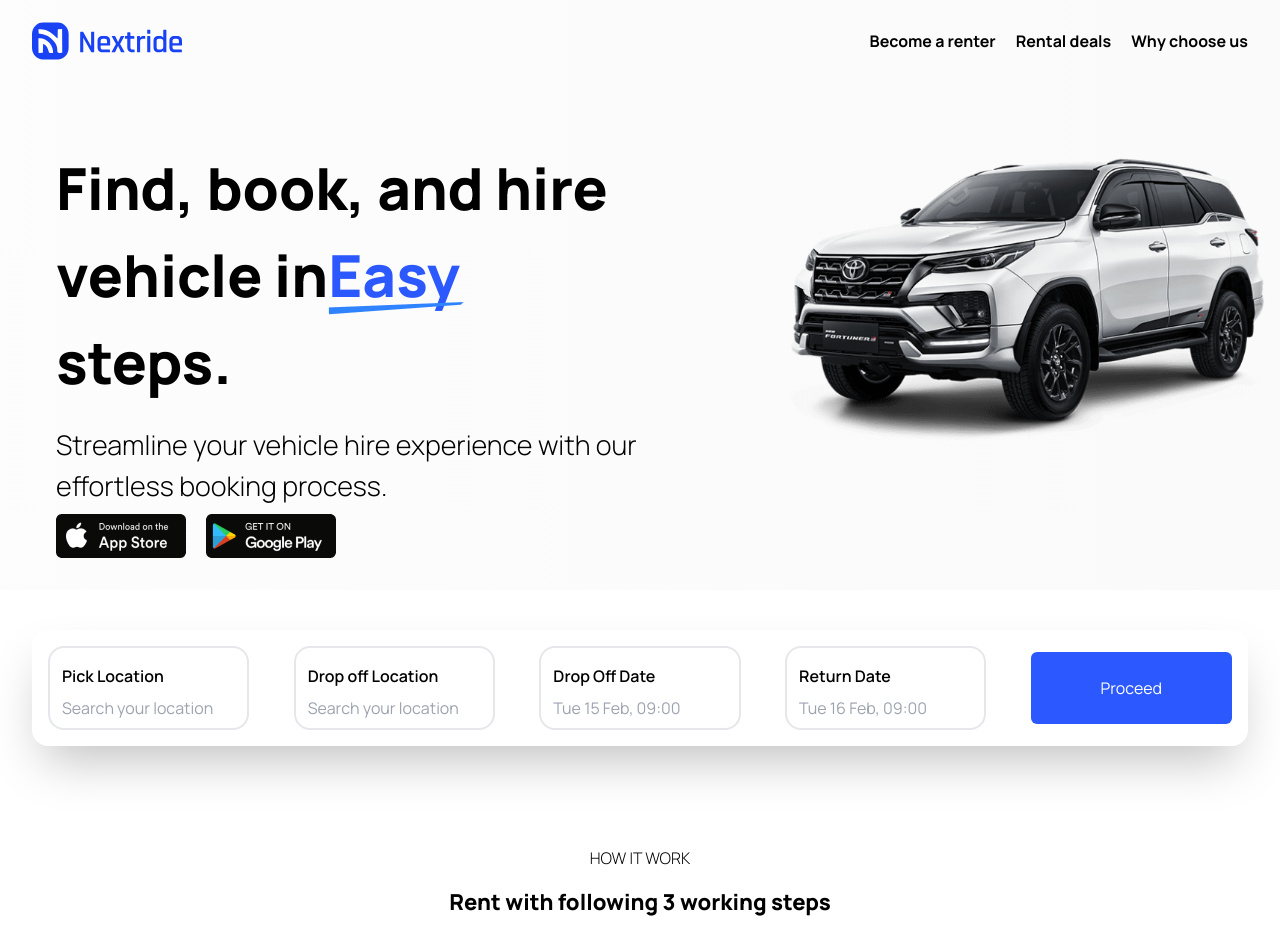
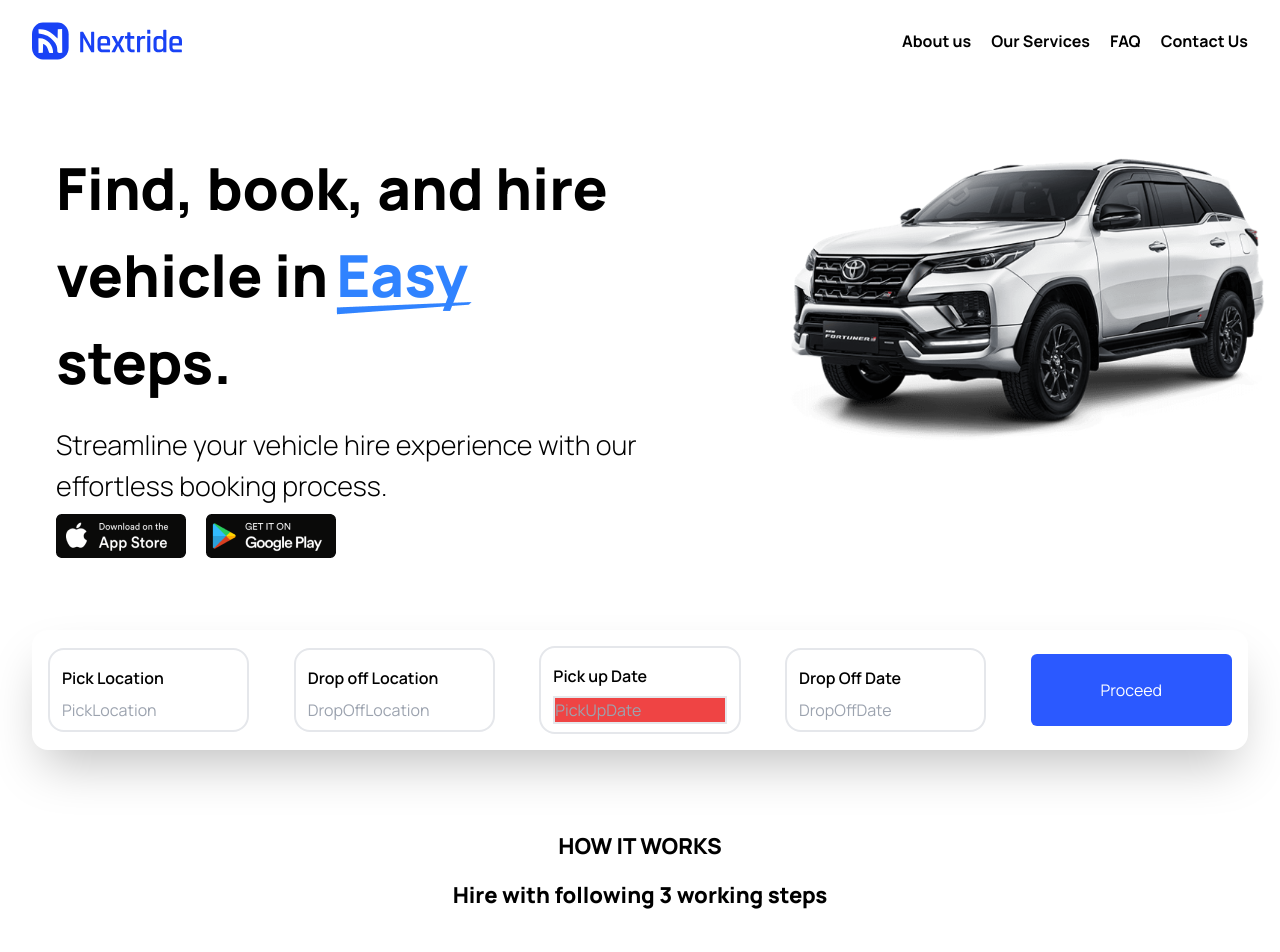
Before and after one commit to muhaj-dev/NextRide, a Next.js app: page / in a window 1280 px wide. Shown: the top 952 px of the page. Built offline with nearby package versions, Linux system fonts and the light colour scheme.

Commit message:
google sheet implemrntation

```diff
--- a/app/layout.tsx
+++ b/app/layout.tsx
@@ -19,7 +19,7 @@ export default function RootLayout({
   return (
     <html lang="en">
        <link href="https://cdnjs.cloudflare.com/ajax/libs/font-awesome/5.15.0/css/all.min.css" rel="stylesheet"/>
-       <link rel="manifest" href="%PUBLIC_URL%/manifest.json" />
+       {/* <link rel="manifest" href="%PUBLIC_URL%/manifest.json" /> */}
       <body className='relative'>
         <NavBar />
         {children}
--- a/app/page.tsx
+++ b/app/page.tsx
@@ -22,10 +22,10 @@ export default function Home() {
   ];
   return (
     <>
-     {/* <Head children={undefined}>
+     <Head >
        <link href="https://cdnjs.cloudflare.com/ajax/libs/font-awesome/5.15.0/css/all.min.css" rel="stylesheet"/>
        <link rel="manifest" href="%PUBLIC_URL%/manifest.json" />
-     </Head> */}
+     </Head>
      <main className='overflow-hidden'>
            <Hero />
            {/* <div className="flex-center max-width"> */}
@@ -34,14 +34,14 @@ export default function Home() {
            {/* <Brands /> */}
            <div className="mx-auto ">
             <div className='flex justify-center items-center flex-col gap-4 my-20'>
-              <p className='text-[16px] text-black font-light mt-5'>HOW IT WORK</p>
-              <h1 className='block md:hidden 2xl:text-[29px] sm:text-[22px] text-[20px] font-extrabold text-center'>HOW IT WORK</h1>
-              <h1 className='hidden md:block 2xl:text-[29px] sm:text-[22px] text-[20px] font-extrabold text-center mb-10'>Rent with following 3 working steps</h1>
+              {/* <p className='text-[16px] text-black font-light mt-5'>HOW IT WORK</p> */}
+              <h1 className='block  2xl:text-[29px] sm:text-[22px] text-[20px] font-extrabold text-center'>HOW IT WORKS</h1>
+              <h1 className='block 2xl:text-[29px] sm:text-[22px] text-[20px] font-extrabold text-center mb-10'>Hire with following 3 working steps</h1>
 
               <div className="max-width flex flex-wrap flex-row justify-center items-center gap-10 mt-5">
-                 <CardHow backgroundColor="#FFFF"  icon="/location.png" title='Choose location' description='Choose your location and find your best car.' />
-                 <CardHow backgroundColor='radial-gradient(115.89% 115.89% at 49.61% 115.89%, #3083FF 0%, #87B5FB 100%)' icon="/calendar-tick.png" title='Pick-up date' description='Select your pick up date and time to book your car.'/>
-                 <CardHow backgroundColor="#FFFF" icon="/car.png" title='Book your car' description='Book your car and we will deliver it directly to you.'/>
+                 <CardHow backgroundColor="#FFFF"  icon="/location.png" title='Choose location' description='Choose your location and find your best vehicle.' />
+                 <CardHow backgroundColor='radial-gradient(115.89% 115.89% at 49.61% 115.89%, #3083FF 0%, #87B5FB 100%)' icon="/calendar-tick.png" title='Pick-up date' description='Select your pick up date and time to book your vehicle.'/>
+                 <CardHow backgroundColor="#FFFF" icon="/car.png" title='Book your vehicle' description='Book your vehicle and we will deliver it directly to you.'/>
               </div>
 
             </div>
--- a/components/Card.tsx
+++ b/components/Card.tsx
@@ -5,12 +5,13 @@ import DatePicker from 'react-datepicker';
 import { useRouter } from 'next/navigation'
 import 'react-datepicker/dist/react-datepicker.css';
 import { CustomButton } from '../components';
+import axios from 'axios';
 
 interface FormData {
   PickLocation: string;
-  DropLocation: string;
-  dropOffDate: Date | null;
-  returnDate: Date | null;
+  DropOffLocation: string;
+  DropOffDate: Date | null;
+  PickUpDate: Date | null;
 }
 
 const Card: React.FC = () => {
@@ -18,9 +19,9 @@ const Card: React.FC = () => {
   // State to manage form data
   const [formData, setFormData] = useState<FormData>({
     PickLocation: '',
-    DropLocation: '',
-    dropOffDate: null,
-    returnDate: null,
+    DropOffLocation: '',
+    DropOffDate: null,
+    PickUpDate: null,
   });
 
   // Function to handle input changes
@@ -34,25 +35,40 @@ const Card: React.FC = () => {
   // Function to handle form submission (simulating a POST request)
   const handleSubmit = (e: FormEvent<HTMLFormElement>): void => {
     e.preventDefault();
-    console.log(formData);
-    router.push('/infotransfer')
+    const formattedFormData = {
+      ...formData,
+      DropOffDate: formData.DropOffDate?.toLocaleString('en-US'),
+      PickUpDate: formData.PickUpDate?.toLocaleString('en-US'),
+    };
+
+    // Log the formatted data to the console
+    console.log(formattedFormData);
+
+    // Post data to the endpoint
+    axios.post('https://sheet.best/api/sheets/0a9f452e-3857-4025-95f6-611386ff541c', formattedFormData)
+      .then(response => {
+        console.log("Success:", response);
+      })
+      .catch(error => {
+        console.error("Error:", error);
+      });
 
     // Simulate a POST request to an endpoint
-    // fetch('your-api-endpoint', {
-    //   method: 'POST',
-    //   headers: {
-    //     'Content-Type': 'application/json',
-    //   },
-    //   body: JSON.stringify(formData),
-    // })
-    //   .then((response) => response.json())
-    //   .then((data) => {
-    //     // Handle the response data as needed
-    //     console.log('Response:', data);
-    //   })
-    //   .catch((error) => {
-    //     console.error('Error:', error);
-    //   });
+//     fetch('https://script.google.com/macros/s/AKfycbypl8_dnWNp_RYlPLBFjsMWiVig6oCLU8fU3cW6cqXyNvgVE8mI2EeQ7yvxHQE4ei7w/exec', {
+//       method: 'POST',
+//       // headers: {
+//       //   'Content-Type': 'application/json',
+//       // },
+//       body: JSON.stringify(formData),
+//     // })
+//     headers: {
+//       'Content-Type': 'text/plain;charset=utf-8',
+//   }
+// }).then(response => {
+//   console.log("success:", response);
+// }).catch(err => {
+//   console.log("Error:" + err);
+// });
   };
 
   return (
@@ -64,7 +80,7 @@ const Card: React.FC = () => {
             type="text"
             value={formData.PickLocation}
             onChange={(e) => handleInputChange('PickLocation', e.target.value)}
-            placeholder="Search your location"
+            placeholder="PickLocation"
             className=" mt-2 w-full focus:outline-none"
             required
           />
@@ -73,38 +89,38 @@ const Card: React.FC = () => {
           <h2 className="text-md font-semibold mt-2">Drop off Location</h2>
           <input
             type="text"
-            value={formData.DropLocation}
-            onChange={(e) => handleInputChange('DropLocation', e.target.value)}
-            placeholder="Search your location"
+            value={formData.DropOffLocation}
+            onChange={(e) => handleInputChange('DropOffLocation', e.target.value)}
+            placeholder="DropOffLocation"
             className=" mt-2 w-full focus:outline-none"
             required
           />
         </div>
 
         <div className="px-3 py-2 w-full sm:w-[45%] lg:w-[17%] border-2 rounded-2xl">
-          <h2 className="text-md font-semibold mt-2">Drop Off Date</h2>
+          <h2 className="text-md font-semibold mt-2">Pick up Date</h2>
           <DatePicker
-            selected={formData.dropOffDate}
-            onChange={(date: Date | null) => handleInputChange('dropOffDate', date)}
+            selected={formData.PickUpDate}
+            onChange={(date: Date | null) => handleInputChange('PickUpDate', date)}
             showTimeSelect
             timeFormat="HH:mm"
             timeIntervals={15}
             dateFormat="Pp"
-            placeholderText="Tue 15 Feb, 09:00"
-            className=" mt-2 w-full focus:outline-none"
+            placeholderText="PickUpDate"
+            className=" mt-2 w-full bg-red-500  border-2 focus:outline-none"
             required
           />
         </div>
         <div className="px-3 py-2 w-full sm:w-[45%] lg:w-[17%] border-2 rounded-2xl">
-          <h2 className="text-md font-semibold mt-2">Return Date</h2>
+          <h2 className="text-md font-semibold mt-2">Drop Off Date</h2>
           <DatePicker
-            selected={formData.returnDate}
-            onChange={(date: Date | null) => handleInputChange('returnDate', date)}
+            selected={formData.DropOffDate}
+            onChange={(date: Date | null) => handleInputChange('DropOffDate', date)}
             showTimeSelect
             timeFormat="HH:mm"
             timeIntervals={15}
             dateFormat="Pp"
-            placeholderText="Tue 16 Feb, 09:00"
+            placeholderText="DropOffDate"
             className=" mt-2 w-full focus:outline-none"
             required
           />
--- a/components/Hero.tsx
+++ b/components/Hero.tsx
@@ -8,12 +8,12 @@ const Hero = () => {
 
 
   return (
-    <div className="hero bg-ash">
+    <div className="hero">
       <div className=" pt-36 padding-x max-w-[700px]">
-        <h1 className="hero__title">
+        <div className="hero__title">
            Find, book, and hire vehicle in
-           <span className="text-primary-blue inline-block flex-col justify-center items-center">
-             <p>Easy</p>
+           <span className="text-[#3083FF] w-[100px] sm:w-[150px] pl-2 inline-block flex-col justify-center items-center">
+              <p> Easy </p>
              <Image
                src="/Rectangle 16.png"
                alt="logo"
@@ -22,7 +22,7 @@ const Hero = () => {
                className="object-contain -mt-4"
               />
            </span> steps.
-        </h1>
+        </div>
 
         <p className="hero__subtitle">
            Streamline your vehicle hire experience with our effortless booking process.
--- a/components/Navbar.tsx
+++ b/components/Navbar.tsx
@@ -11,7 +11,7 @@ const Navbar = () => {
   };
 
   return (
-    <header className="w-full absolute z-10">
+    <header className="w-full  z-10 fixed bg-white">
       <nav className="max-width flex justify-between items-center  py-4 bg-transparent">
         <Link href="/" className="flex justify-center items-center">
           <Image
@@ -76,14 +76,17 @@ const Navbar = () => {
         {/* Desktop menu */}
         <div className="hidden md:flex gap-5">
         <Link href="/" className="text-black hover:text-primary-blue font-bold">
-        Become a renter
+        About us
 
           </Link>
           <Link href="/" className="text-black hover:text-primary-blue font-bold">
-          Rental deals
+        Our Services
           </Link>
           <Link href="/" className="text-black hover:text-primary-blue font-bold">
-          Why choose us
+          FAQ
+          </Link>
+          <Link href="/" className="text-black hover:text-primary-blue font-bold">
+          Contact Us
           </Link>
 
         </div>
--- a/package.json
+++ b/package.json
@@ -9,7 +9,8 @@
     "lint": "next lint"
   },
   "dependencies": {
-    "next": "14.0.1",
+    "axios": "^1.6.2",
+    "next": "^14.0.3",
     "react": "^18",
     "react-datepicker": "^4.21.0",
     "react-dom": "^18",
```
Also changed, not shown: 1 other file (tests, documents, lock files or other folders).
